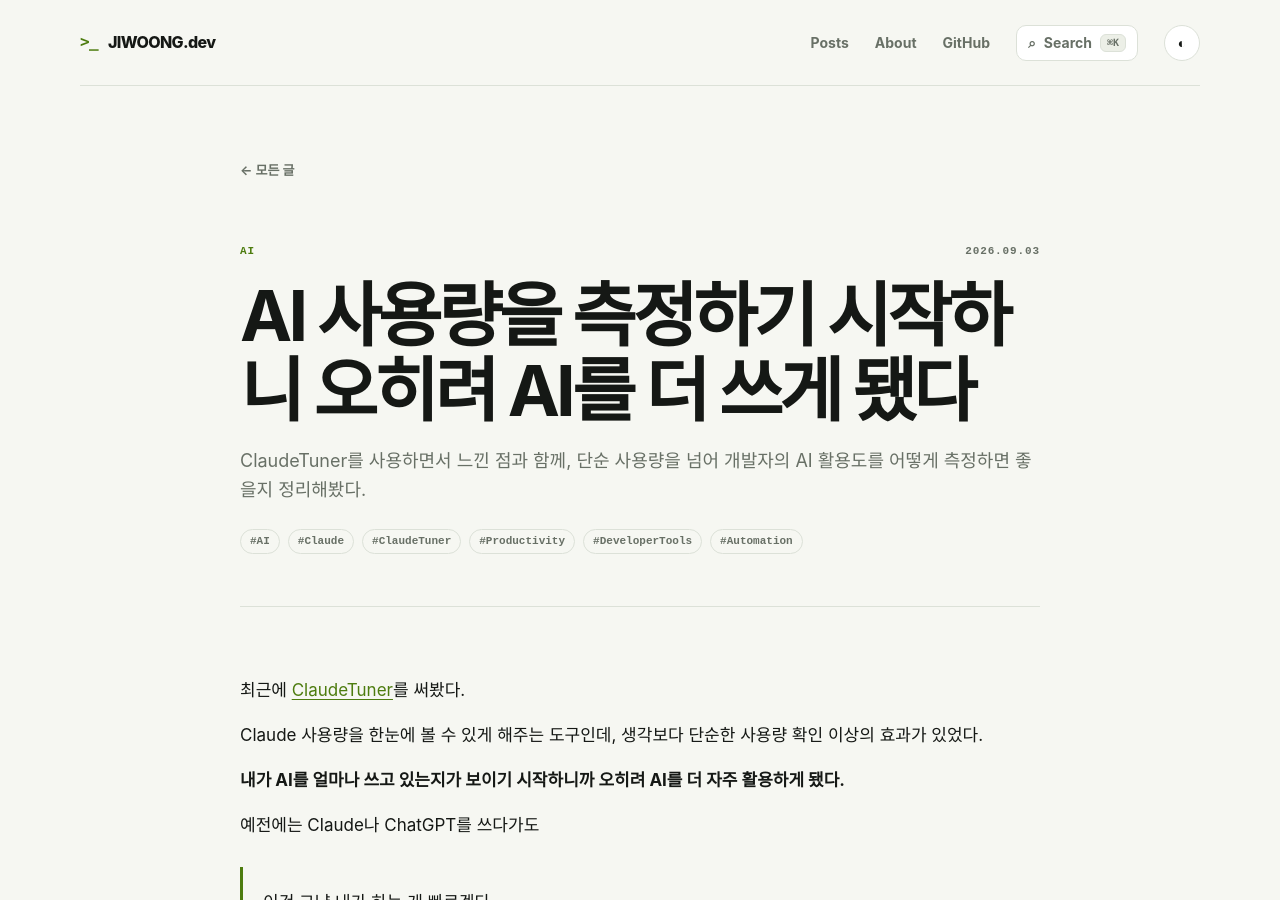
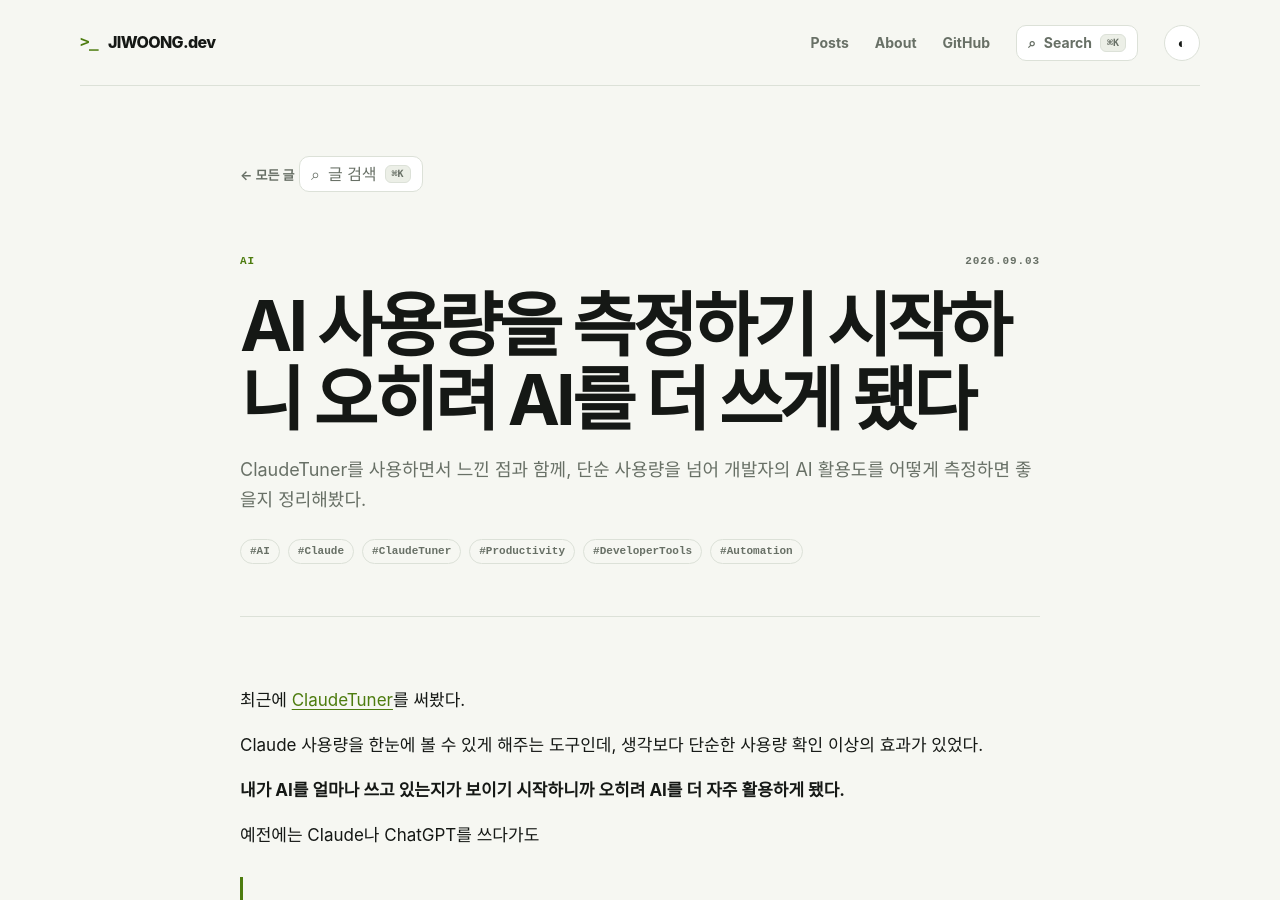
Before and after one commit to choi-jiwoong/choi-jiwoong.github.io, a Jekyll site: the page built from _posts/2026-09-03-measuring-ai-usage-and-productivity.md, in a window 1280 px wide and 900 px high. Built offline with Jekyll 4.4.1, drawn with Linux system fonts in a browser that asks for light colours.

Commit message:
Add search trigger to post pages

```diff
--- a/_layouts/post.html
+++ b/_layouts/post.html
@@ -2,7 +2,14 @@
 layout: default
 ---
 <article class="post-page">
-  <a class="back-link" href="{{ '/' | relative_url }}">← 모든 글</a>
+  <div class="post-tools">
+    <a class="back-link" href="{{ '/' | relative_url }}">← 모든 글</a>
+    <button class="post-search-button search-open" type="button" aria-label="포스트 검색">
+      <span aria-hidden="true">⌕</span>
+      <span>글 검색</span>
+      <kbd>⌘K</kbd>
+    </button>
+  </div>
 
   <header class="post-header">
     <div class="post-kicker">
```
